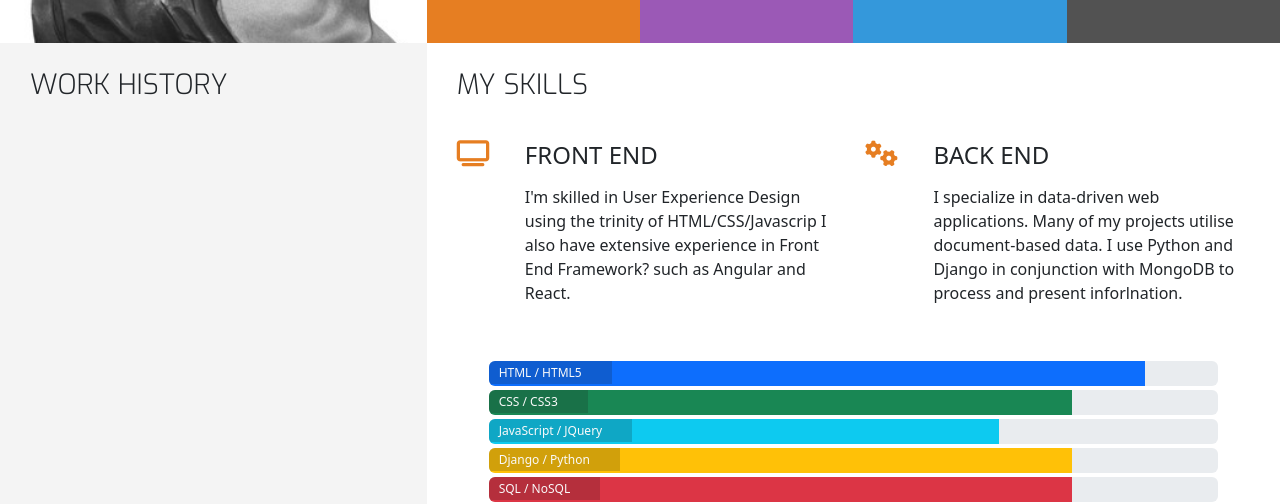
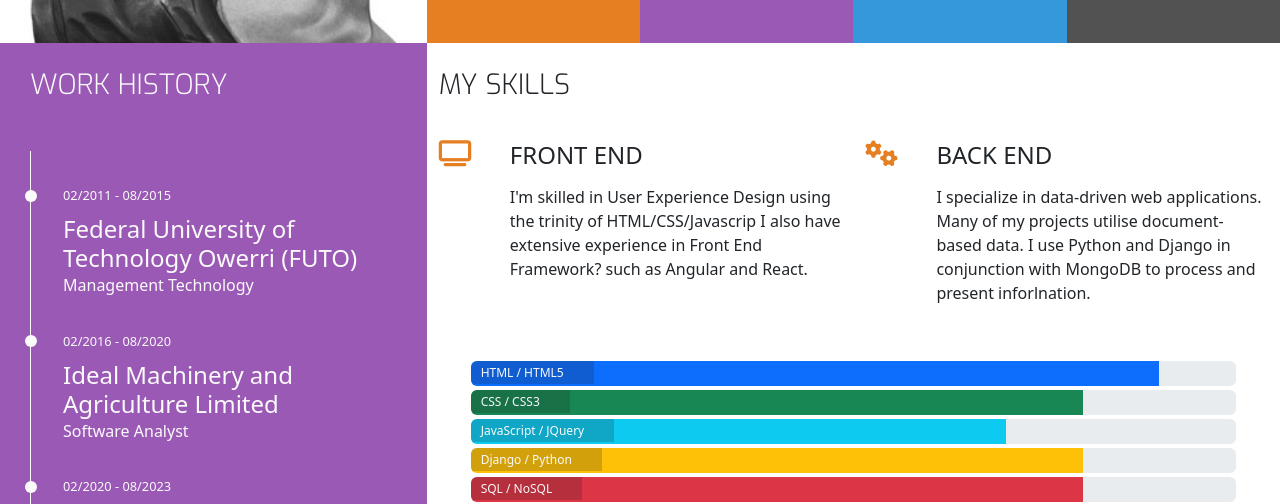
Before and after one commit to Ebuka-martins/resume-cv, a plain HTML site: page resume.html in a window 1280 px wide. Shown: the part 256-760 px from the top of the page. Drawn offline with nearby package versions, Linux system fonts and the light colour scheme.

Commit message:
add resume html content

```diff
--- a/assets/css/style.css
+++ b/assets/css/style.css
@@ -7,6 +7,10 @@
 
 .bg-color-personal-info {
     background-color: #f4f4f4;
+}
+
+.bg-color-work-history {
+    background-color:#9b59b6;
 }
 
 .ui-menu-color-home {
@@ -56,7 +60,7 @@ h1,h2,h3,h4 {
     float: none;
 
 }
-
+.history-heading,
 .section-heading {
     font-family: "EXO", sans-serif;
     font-weight: 300;
@@ -277,3 +281,52 @@ footer {
 .progress-section {
     margin: 40px 20px;
 }
+
+
+/* ------------------------------Work History */
+
+.history-heading {
+    color: #fafafa;
+    margin-bottom: 50px;
+}
+
+.timeline-time {
+    padding: 4em 2em 0em 2em;
+    position: relative;
+    color: #fafafa;
+    border-left: 1px solid;
+}
+
+.timeline-time p {
+    padding: 0;
+    margin: 0;
+}
+
+.timeline-time:before {
+    content: attr(data-dates);
+    position: absolute;
+    left: 2.5em;
+    top: 2.7em;
+    display: block;
+    font-family: "EXO" sans-serif;
+    font-weight: 500;
+    font-size: 0.8em;
+    padding: 0;
+    margin: 0;
+}
+
+.timeline-time:after {
+    width: 12px;
+    height: 12px;
+    display: block;
+    top: 2.4em;
+    position: absolute;
+    left: -6px;
+    border-radius: 12px;
+    content: '';
+    background: #fafafa;
+}
+
+.history-items {
+    margin-bottom: 30px;
+}
--- a/resume.html
+++ b/resume.html
@@ -48,16 +48,34 @@
 
     <section class="container-fluid">
       <div class="row">
-        <div class="col-md-4 bg-color-personal-info section-column">
+        <div class="col-md-4 bg-color-work-history section-column">
           <div class="row">
             <div class="col-12">
-              <h3 class="section-heading uppercase">
+              <h3 class="history-heading uppercase">
                 Work History
               </h3>
             </div>
           </div>
+          <div class="history-items">
+          <div class="timeline-time" data-dates="02/2011 - 08/2015">
+            <h4>Federal University of Technology Owerri (FUTO)</h4>
+            <p>Management Technology</p>
+          </div>
+          <div class="timeline-time" data-dates="02/2016 - 08/2020">
+            <h4>Ideal Machinery and Agriculture Limited</h4>
+            <p>Software Analyst</p>
+          </div>
+          <div class="timeline-time" data-dates="02/2020 - 08/2023">
+            <h4>Griffith Colledge Limerick Ireland</h4>
+            <p>Supply Chain Analyst</p>
+          </div>
+          <div class="timeline-time" data-dates="02/2023 - present">
+            <h4>Code Institute</h4>
+            <p>Predictive Analyst And Machine Learning</p>
+          </div>
         </div>
-        <div class="col-md-8 bg-color-three-reasons section-column">
+        </div>
+        <div class="col-md-8 bg-color-three-reasons">
           <div class="row">
             <div class="col">
               <h3 class="section-heading uppercase">My Skills</h3>
```
